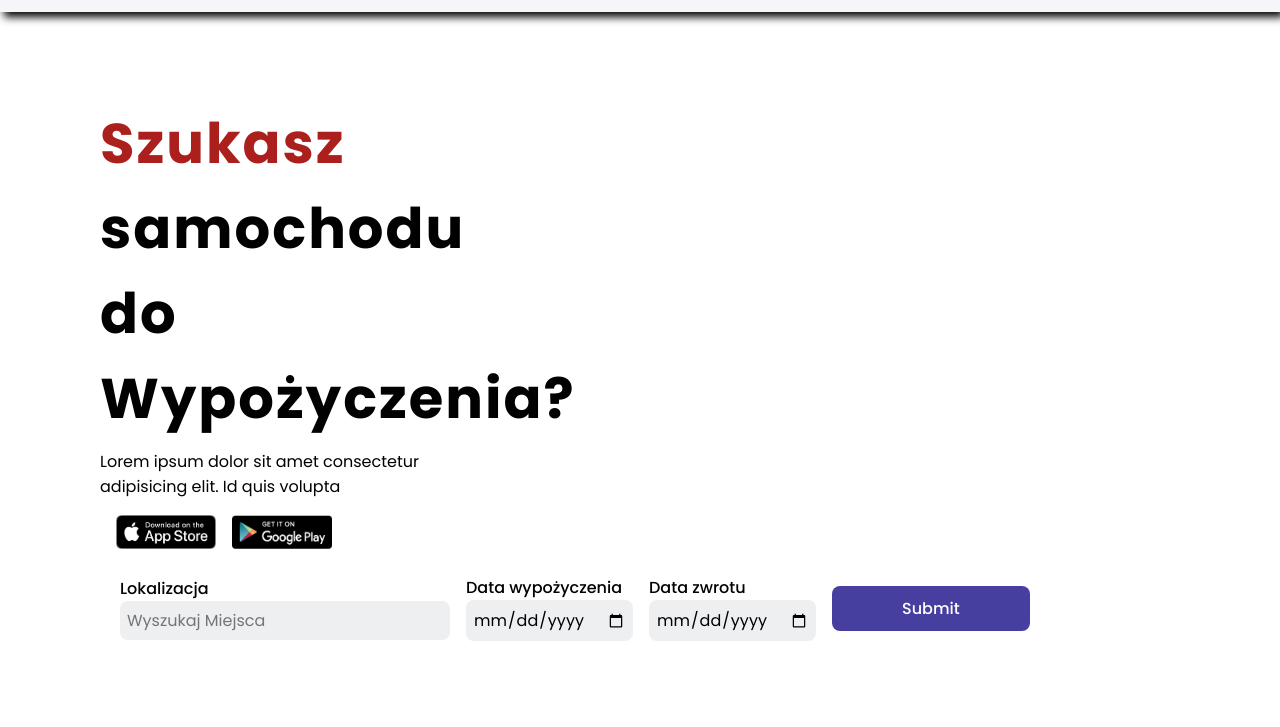
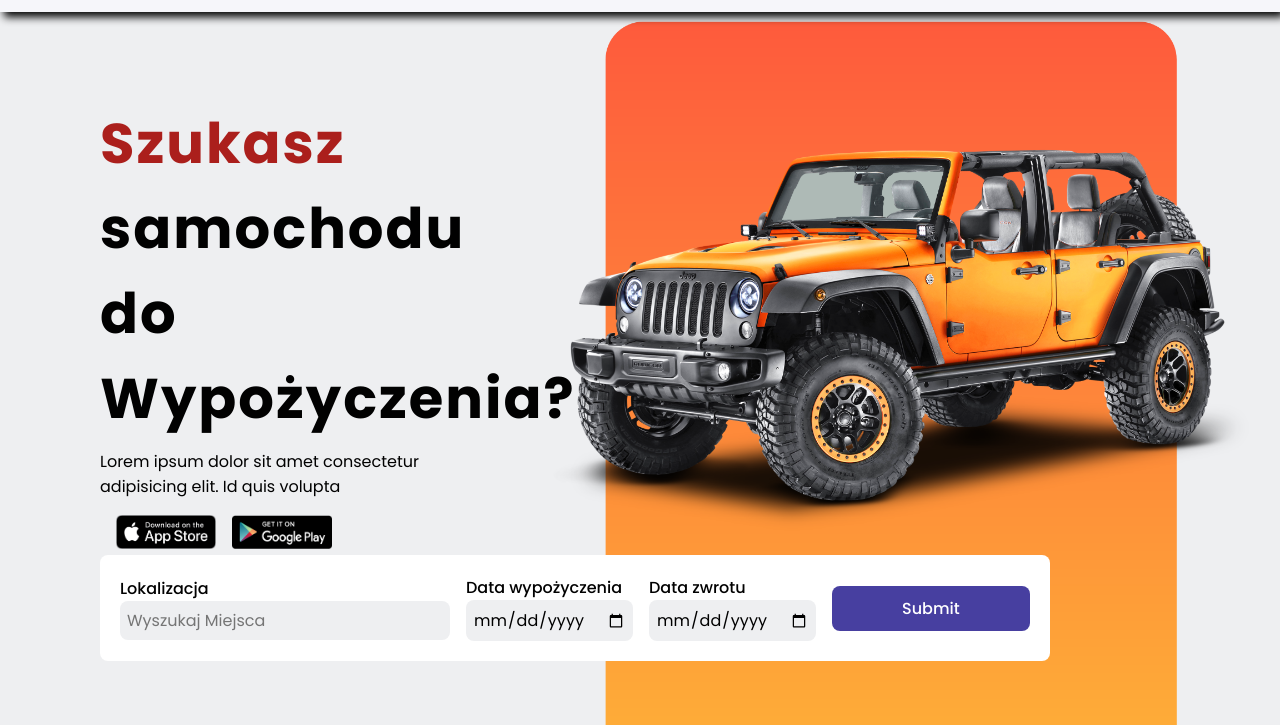
Before and after one commit to Kozaczwik/RentalCar---Basic-HTML-CSS, a plain HTML site: page index.html in a window 1280 px wide. Shown: the part 75-802 px from the top of the page. Drawn offline with nearby package versions, Linux system fonts and the light colour scheme; the site is published under a folder, as on GitHub Pages, so addresses that start at the root find nothing.

Commit message:
Update style.css

```diff
--- a/style.css
+++ b/style.css
@@ -131,7 +131,7 @@ section{
     width: 100%;
     min-height: 100vh;
     position: relative;
-    background: url(/img/Car\ Website\ –\ 1@2x.png);
+    background: url(img/Car\ Website\ –\ 1@2x.png);
     background-repeat: no-repeat;
     background-position: center right;
     background-size: cover;
```
